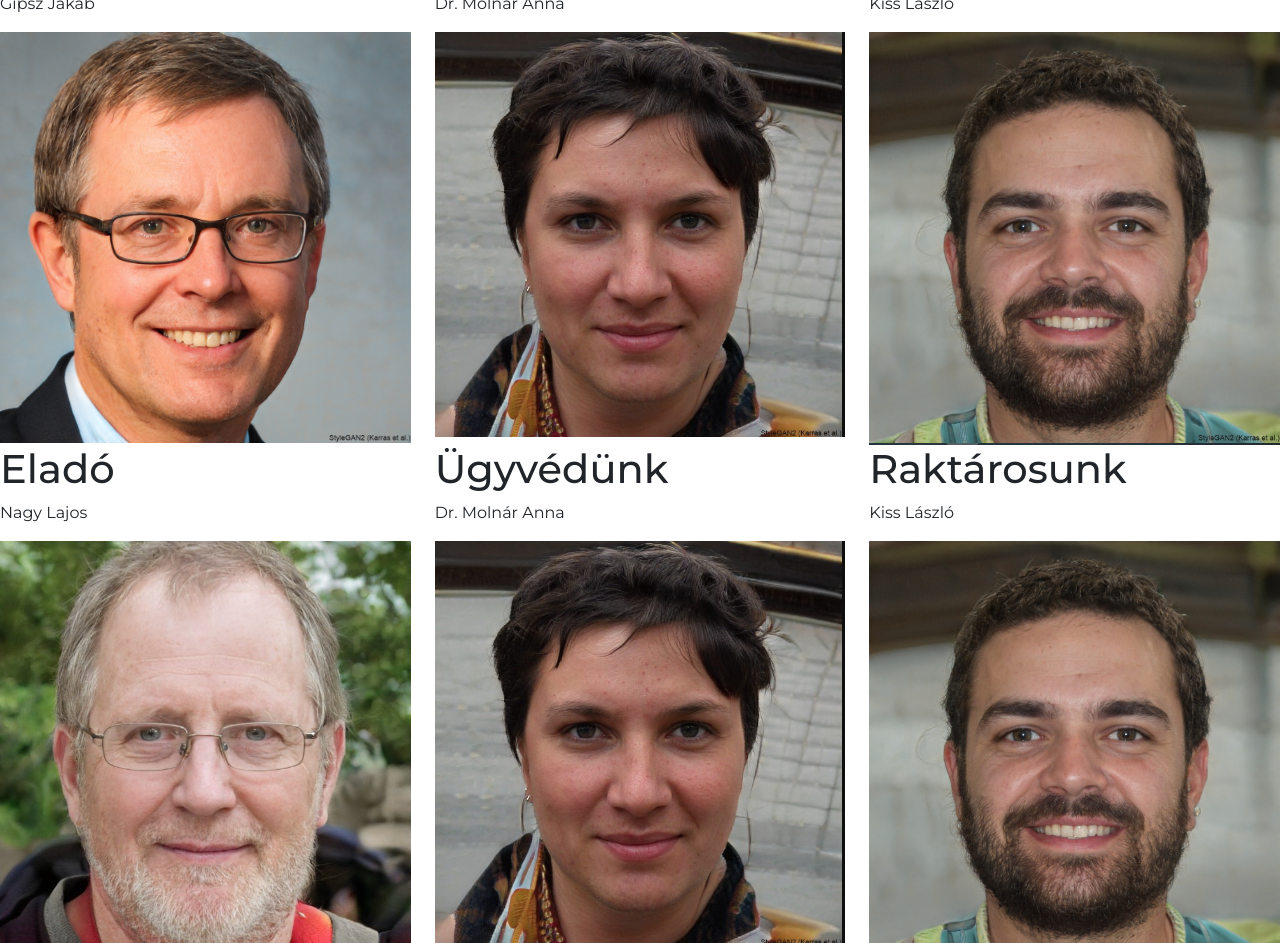
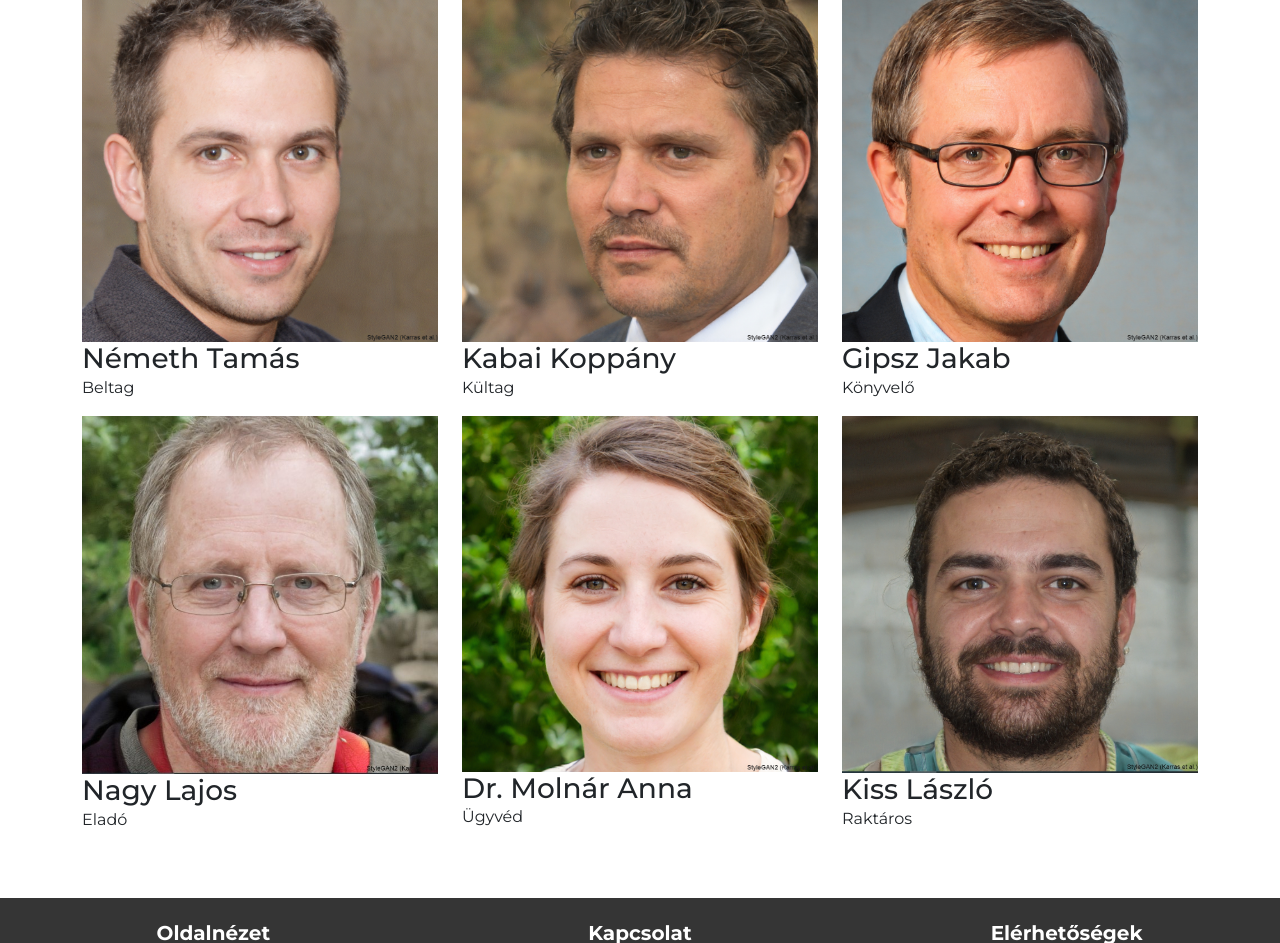
Before and after one commit to Emaemail/gravitybt., a plain HTML site: page index1.html in a window 1280 px wide. Shown: the part 420-1363 px from the top of the page. Drawn offline with nearby package versions, Linux system fonts and the light colour scheme.

Commit message:
Add files via upload

```diff
--- a/index1.html
+++ b/index1.html
@@ -40,43 +40,44 @@
       </ul>
     </div>
   </nav>
-
+<div class=" container">
 <div class="row">
 <div class="col-sm-4">
-<h1>Könyvelő</h1>
-<p>Gipsz Jakab</p>
-<img class="img-fluid img-thumbail" src="gipszjakab.jpg" alt="Jakab">
+<img class="img-fluid img-thumbail" src="letöltés (1).jpg" alt="beltag">
+<h3>Németh Tamás</h3>
+<p>Beltag</p>
 </div>
 <div class="col-sm-4">
-<h1>Ügyvédünk</h1>
-<p>Dr. Molnár Anna</p>
-<img class="img-fluid img-thumbail" src="anna.jpg" alt="anna">
+  <img class="img-fluid img-thumbail" src="letöltés (2).jpg" alt="kültag">
+  <h3>Kabai Koppány</h3>
+  <p>Kültag</p>
+
 </div>
 <div class="col-sm-4">
-  <H1>Raktárosunk</H1>
-  <p>Kiss László</p>
-  <img class="img-fluid img-thumbail" src="Kisslaszlo.PNG" alt="kisLaci">
+  <img class="img-fluid img-thumbail" src="gipszjakab.jpg" alt="könyvelő">
+  <H3>Gipsz Jakab</H3>
+  <p>Könyvelő</p>
 
 </div>
 </div>
 <div class="row">
   <div class="col-sm-4">
-  <h1>Eladó</h1>
-  <p>Nagy Lajos</p>
-  <img class="img-fluid img-thumbail" src="nagylajos.jpg" alt="Jakab">
+  <img class="img-fluid img-thumbail" src="nagylajos.jpg" alt="elado">
+  <h3>Nagy Lajos</h3>
+  <p>Eladó</p>
   </div>
   <div class="col-sm-4">
-  <h1>Ügyvédünk</h1>
-  <p>Dr. Molnár Anna</p>
-  <img class="img-fluid img-thumbail" src="anna.jpg" alt="anna">
+  <img class="img-fluid img-thumbail" src="letöltés.jpg" alt="anna">
+  <h3>Dr. Molnár Anna</h3>
+  <p>Ügyvéd</p>
   </div>
   <div class="col-sm-4">
-    <H1>Raktárosunk</H1>
-    <p>Kiss László</p>
     <img class="img-fluid img-thumbail" src="Kisslaszlo.PNG" alt="kisLaci">
-
+    <H3>Kiss László</H3>
+    <p>Raktáros</p>
   </div>
   </div>
+</div>
   <div class="footer">
     <div id="cimek">
       <div>Oldalnézet</div>
--- a/style.css
+++ b/style.css
@@ -69,3 +69,11 @@
     color: #aaa;
     transition: 0.5s;
 }
+
+h3 {
+    margin-bottom: 0px;
+}
+.container {
+    margin-top: 50px;
+    margin-bottom: 50px;
+}
```
Also changed, not shown: index.html (+5 -21 lines), index_kapcsolat.html (+23 -13 lines), letöltés (1).jpg (added), letöltés (2).jpg (added), letöltés.jpg (added).
